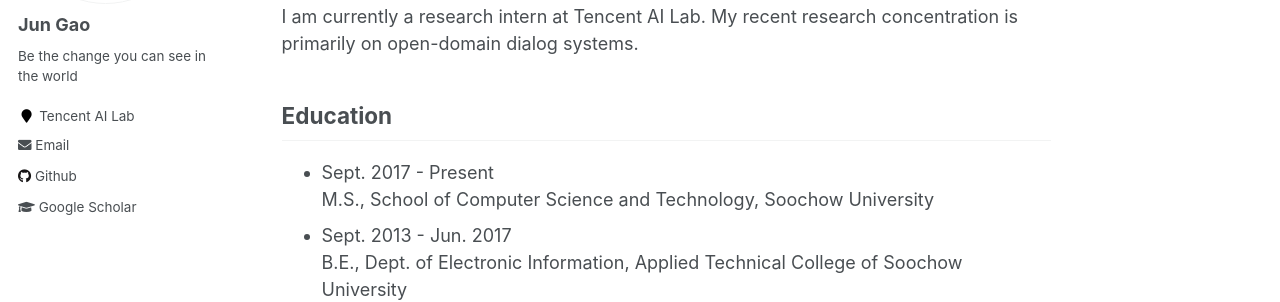
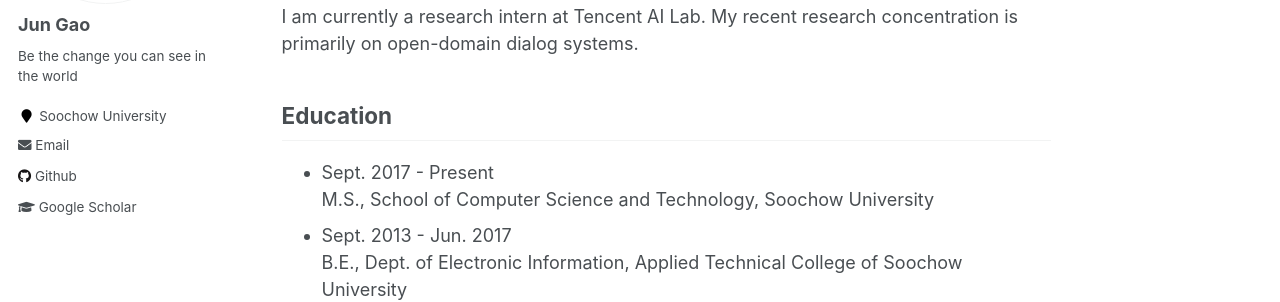
Before and after one commit to gaojun4ever/gaojun4ever.github.io, a Jekyll site: the page built from _pages/about.md, in a window 1280 px wide. Shown: the part 289-591 px from the top of the page. Built offline with Jekyll 4.4.1, drawn with Linux system fonts in a browser that asks for light colours.

Commit message:
Update _config.yml

```diff
--- a/_config.yml
+++ b/_config.yml
@@ -84,7 +84,7 @@
   avatar           : "profile.png"
   bio              : "Be the change you can see in the world"
   location         :
-  employer         : "Tencent AI Lab"
+  employer         : "Soochow University"
   googlescholar    : "https://scholar.google.com/citations?user=toGGszoAAAAJ&hl=en"
   email            : "imgaojun@gmail.com"
   researchgate     :  # example: "https://www.researchgate.net/profile/yourprofile"
```
